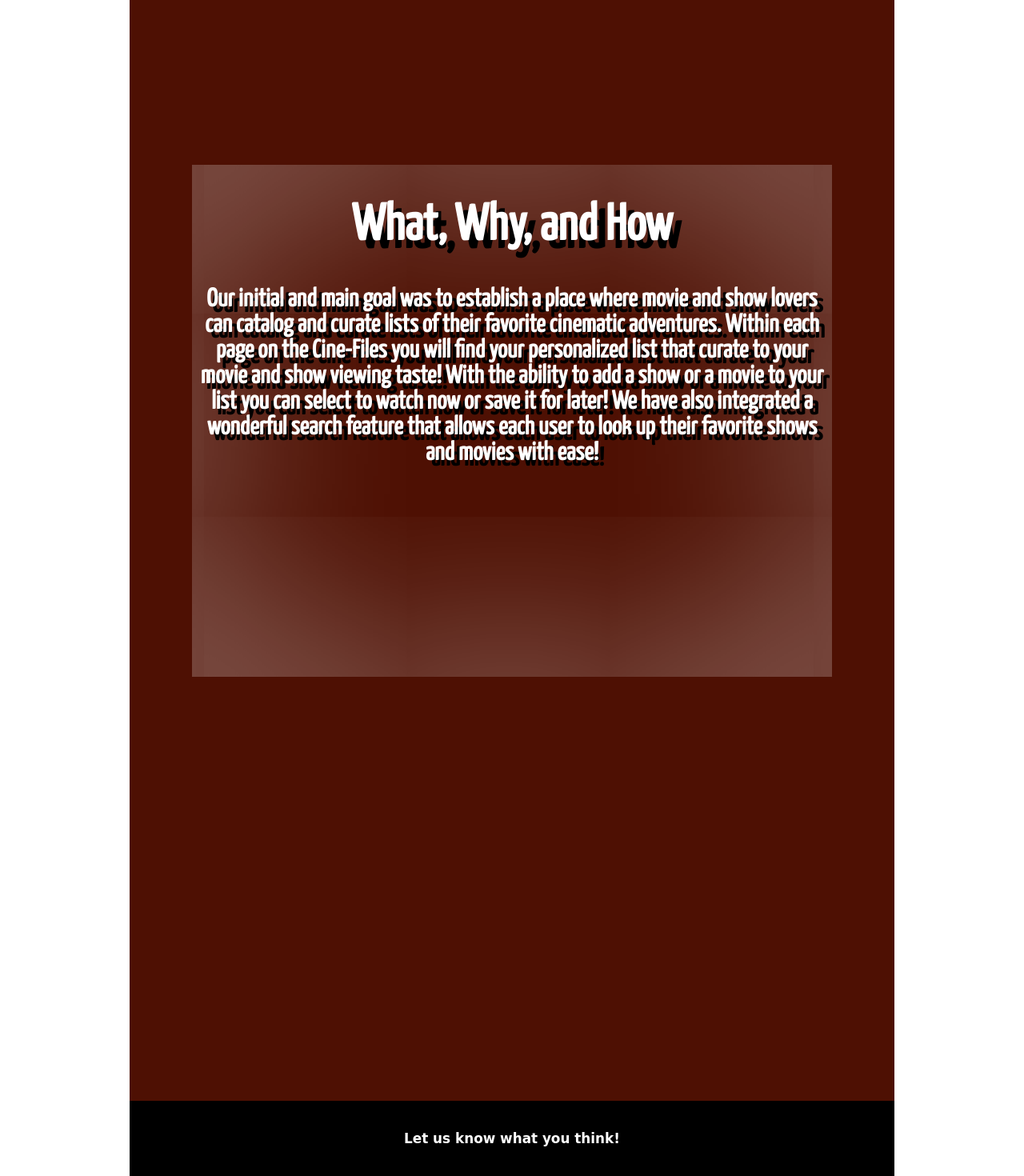
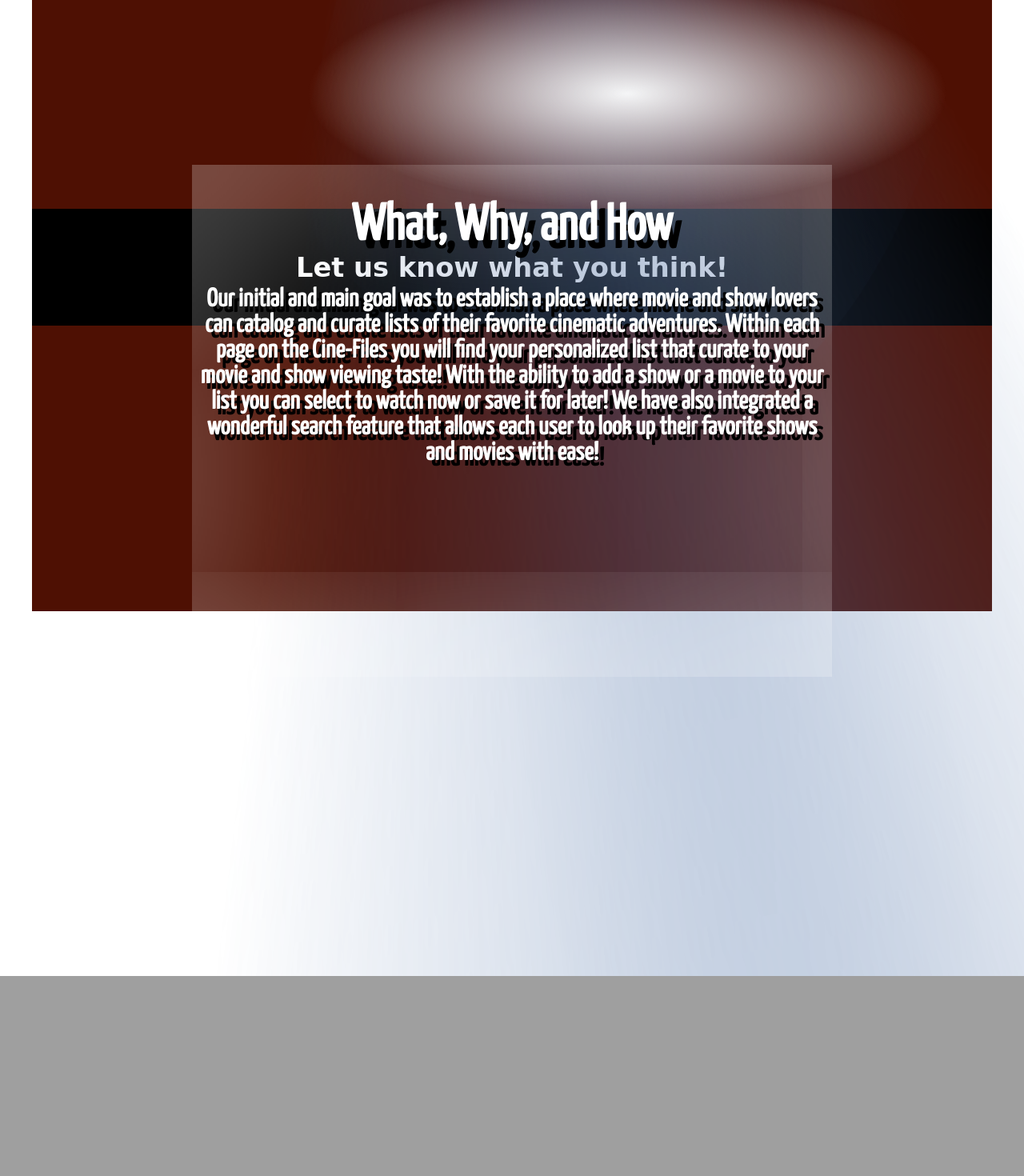
Before and after one commit to RyanJCummings/MovieList, a PHP site: page /home.php in a window 1280 px wide; the page is wider, and only the part inside the window is pictured. Shown: the part 879-2349 px from the top of that part at 80% size. After the commit the page ends 2099 px from the top of that part, so only its background shows below. Run offline with PHP 8.4, Linux system fonts and the light colour scheme; some web fonts are replaced.

Commit message:
justin committing home page

```diff
--- a/home.php
+++ b/home.php
@@ -9,6 +9,114 @@ echo <<<_Home
     <link href='https://fonts.googleapis.com/css?family=Audiowide' rel='stylesheet'>
     <link href="https://fonts.googleapis.com/css2?family=Yanone+Kaffeesatz&display=swap" rel="stylesheet">
     <style>
+        * {
+            box-sizing: border-box;
+        }
+        html {
+            width: 100%;
+            height: 100%;
+        }
+        .wrapper {
+            height: 100vh;
+            width: 150vh;
+            margin: 0 auto;
+            position: relative;
+            z-index: 1;
+        }
+        .backdrop {
+            position: absolute;
+            z-index: 1;
+            top: 0;
+            left: 0;
+            width: 100%;
+            height: 100%;
+            overflow: hidden;
+        }
+        /*.stage_floor {*/
+        /*    content: '';*/
+        /*    position: absolute;*/
+        /*    z-index: 1;*/
+        /*    top: 10%;*/
+        /*    left: 0;*/
+        /*    right: 0;*/
+        /*    height: 150%;*/
+        /*    background-image: radial-gradient(rgba(54,90,143,0.9), rgba(54,90,143,0));*/
+        /*    transform: scale(1.0,0.3);*/
+        /*}*/
+        .stage_highlight {
+            position: absolute;
+            z-index: 1;
+            top: 0;
+            left: 25vh;
+            width: 100vh;
+            height: 100%;
+            overflow: hidden;
+            background-image: radial-gradient(ellipse closest-side at 50% 82%, rgb(245,246,247), rgba(84,120,173,0) 100%);
+            animation: move_highlight 5s linear infinite;
+        }
+        .spotlight_swivel {
+            animation: rotate_spotlight 5s linear infinite;
+        }
+        .lamp {
+            position: absolute;
+            z-index: 1;
+            width: 40vh;
+            height: 400vh;
+            background-image: radial-gradient(ellipse, rgba(82,116,168,0.5), rgba(82,116,168,0.2) 25%, rgba(82,116,168,0) 50%);
+            top:-220vh;
+            left:55vh;
+            transform: perspective(23vh) rotateX(30deg);
+        }
+        .spotlight {
+            opacity: 0.5;
+            transform: scale(1.5,3);
+            position: absolute;
+            z-index: 1;
+            top: -20vh;
+            left: calc(50% - 75vh);
+        }
+        .spotlight::after {
+            content: '';
+            position: absolute;
+            z-index: 1;
+            top: -50vh;
+            background-image: radial-gradient(ellipse closest-corner at 75% 75%, rgba(55,89,138,0.2), rgba(55,89,138,0));
+            border-radius: 100%;
+            width: 100vh;
+            height: 100vh;
+            clip: rect(50vh, 100vh, 100vh, 50vh);
+            transform: rotate(45deg);
+        }
+
+        @keyframes rotate_spotlight {
+            0% {
+                transform: rotate(0deg) scaleY(1) translateY(0);
+            }
+            25% {
+                transform: rotate(-15deg) scaleY(1.1) translateY(-3vh);
+            }
+            50% {
+                transform: rotate(0deg) scaleY(1) translateY(0);
+            }
+            75% {
+                transform: rotate(15deg) scaleY(1.1) translateY(-3vh);
+            }
+        }
+
+        @keyframes move_highlight {
+            0% {
+                transform: translateX(0);
+            }
+            25% {
+                transform: translateX(25vh);
+            }
+            50% {
+                transform: translateX(0);
+            }
+            75% {
+                transform: translateX(-25vh);
+            }
+        }
         #content {
             background-color: #4E1003;
             height: 100%;
@@ -41,20 +149,19 @@ echo <<<_Home
             position:relative;
         }
         movie{
+            position: absolute;
+            z-index: 1000 !important;
             border: #4E1003;
-        }
-        .container:before{
-
         }
         .container{
             display:inline-block;
             margin-top: 200px;
             width: 50rem;
             height: 40rem;
-            box-shadow: 0 0 1rem 0 rbga(0,0,0,.2);
+            /*box-shadow: 0 0 1rem 0 rbga(0,0,0,.2);*/
             content: "";
-            /*position: absolute;*/
             position: relative;
+            z-index: 1000 !important;
             background:inherit;
             top: 0;
             left: 0;
@@ -75,11 +182,28 @@ echo <<<_Home
 
 <body>
 <h1>Toto, I've a feeling we're not in Kansas anymore <h1>
-<div id="movie">
+
+    <div class="wrapper">
+
+        <div class="backdrop"></div>
+
+        <div class="stage_floor"></div>
+
+        <div class="stage_highlight"></div>
+
+        <div class="spotlight_swivel">
+
+            <div class="lamp"></div>
+
+            <div class="spotlight"></div>
+
+        </div>
+
+<div id="movie" style=" position: relative; z-index: 1000">
     <iframe  width="956" height="538" src="https://www.youtube.com/embed/4HvE_bz9imA" frameborder="0" allow="accelerometer; autoplay=1; clipboard-write; encrypted-media; gyroscope; picture-in-picture" allowfullscreen></iframe>
 </div>
 
-<div class="container">
+<div class="container" style="position: relative; z-index: 1000">
     <div id="test">
         <h1 style="color:white; text-shadow: 10px 10px black;">What, Why, and How</h1>
         <p style="color:white; text-shadow: 7px 7px black;"> Our initial and main goal was to establish a place where movie and show lovers can catalog and curate lists of their favorite cinematic adventures. Within each
@@ -93,7 +217,6 @@ echo <<<_Home
 
 </body>
 
-
 _Home;
 
 require_once 'footer.php';
```
